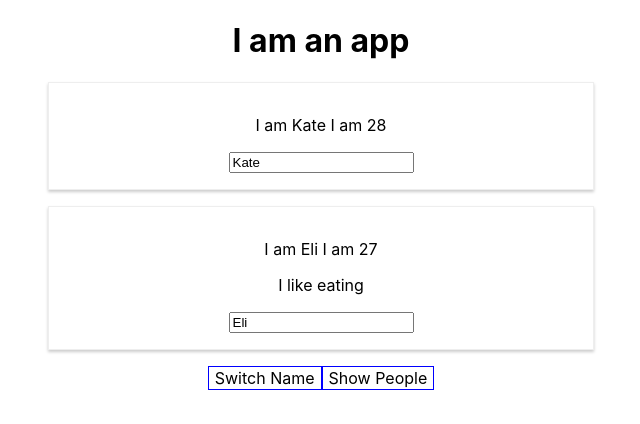
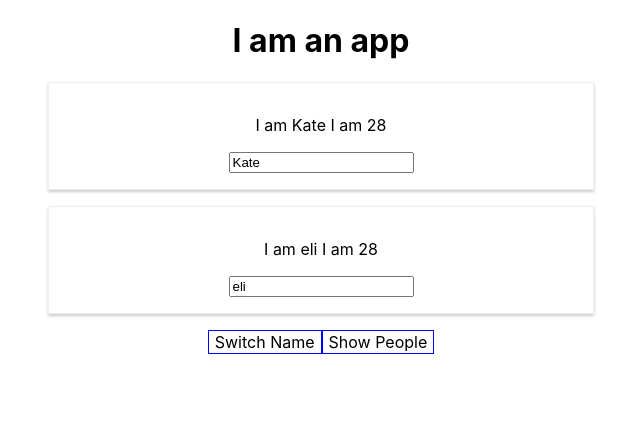
Before and after one commit to kkateli/react-project, a React (Create React App) app in the folder react-project/: page / in a window 1280 px wide. Both pictures are taken after a click on the button "Show People". Shown: the top 424 px of the page, without its empty margins (319-959 px from the left). Built offline with nearby package versions, Linux system fonts and the light colour scheme.

Commit message:
Converted JSX

```diff
--- a/react-project/src/App.js
+++ b/react-project/src/App.js
@@ -28,7 +28,7 @@ class App extends Component {
 
   showPeopleHandler = () => {
     //when button is clicked, ifshown state changes to the opposite
-    this.setState({ifShown:!this.state.ifShown});
+    this.setState({ ifShown: !this.state.ifShown });
   };
 
   render() {
@@ -39,6 +39,29 @@ class App extends Component {
       font: "inherit",
       border: "1px solid blue"
     };
+    //use if/else statement outside JSX
+    let people = null;
+    if (this.state.ifShown) {
+      people = (
+        <div>
+          {/*The alternative of this
+          <Person
+            name={this.state.persons[0].name}
+            age={this.state.persons[0].age}
+            click={this.switchNameHandler}
+            changeByInput={this.changeNameByInput}
+            <Person name="Eli" age="27">
+            I like eating
+          </Person>
+          /> is:
+          (Convert javascript arraies to JSX!!!!) NOTE */}
+          {this.state.persons.map(person => {
+            return <Person name={person.name} age={person.age} />;
+          })}
+        </div>
+      );
+    }
+
     return (
       /**ANCHOR 1. This code is not HTML, it is JSX. It will be compile to different syntex when runing it.
        * eg:<div className="App">
@@ -60,7 +83,8 @@ class App extends Component {
       //
       <div className="App">
         <h1>I am an app</h1>
-        {this.state.ifShown ?
+        {/* NOTE this can be one way, nut can be messy when project gets bigger */}
+        {/* {this.state.ifShown ?
           <div>
             <Person
               name={this.state.persons[0].name}
@@ -72,7 +96,8 @@ class App extends Component {
               I like eating
             </Person>
           </div>
-         : null}
+         : null} */}
+        {people}
         <button style={style} onClick={this.switchNameHandler}>
           Switch Name
         </button>
```
